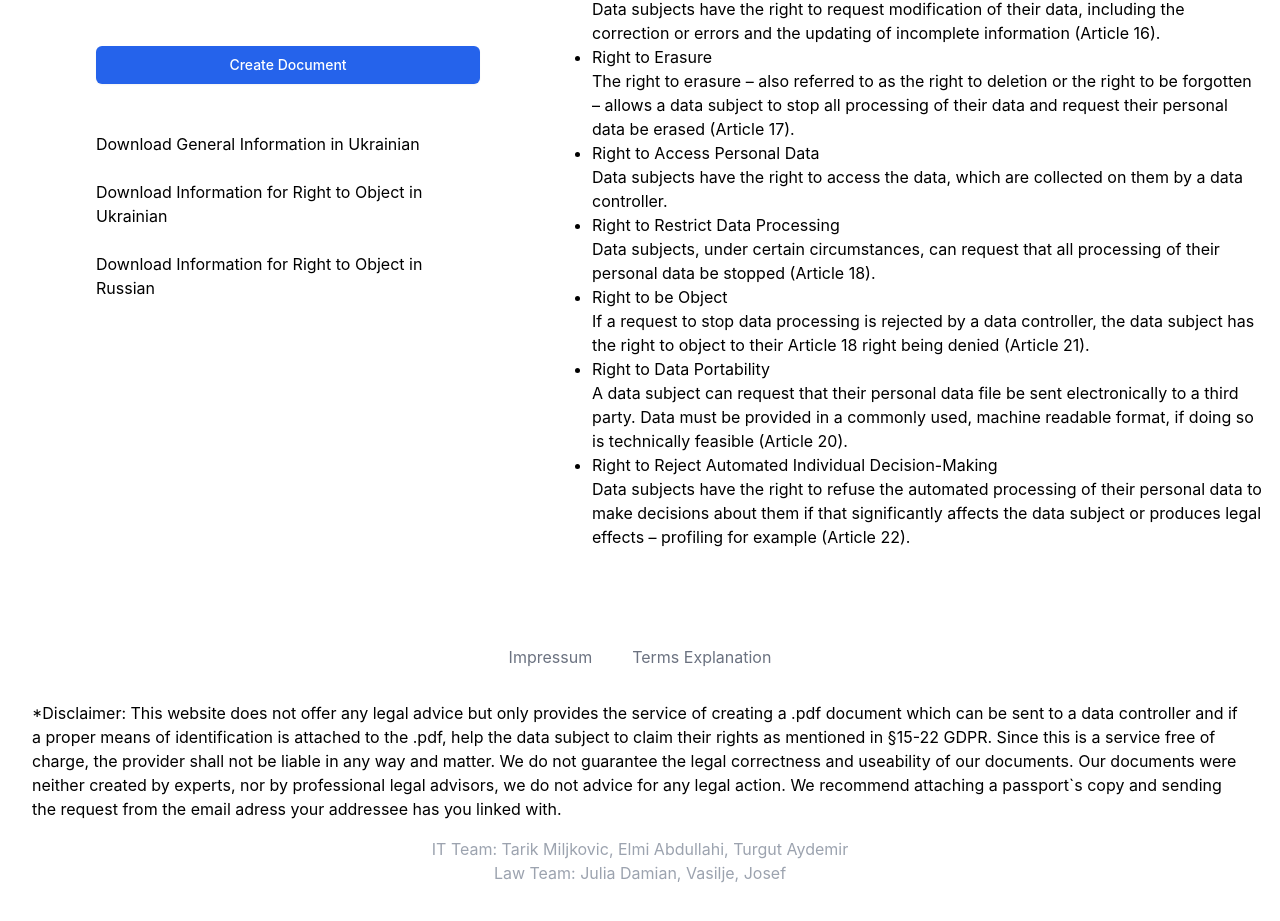
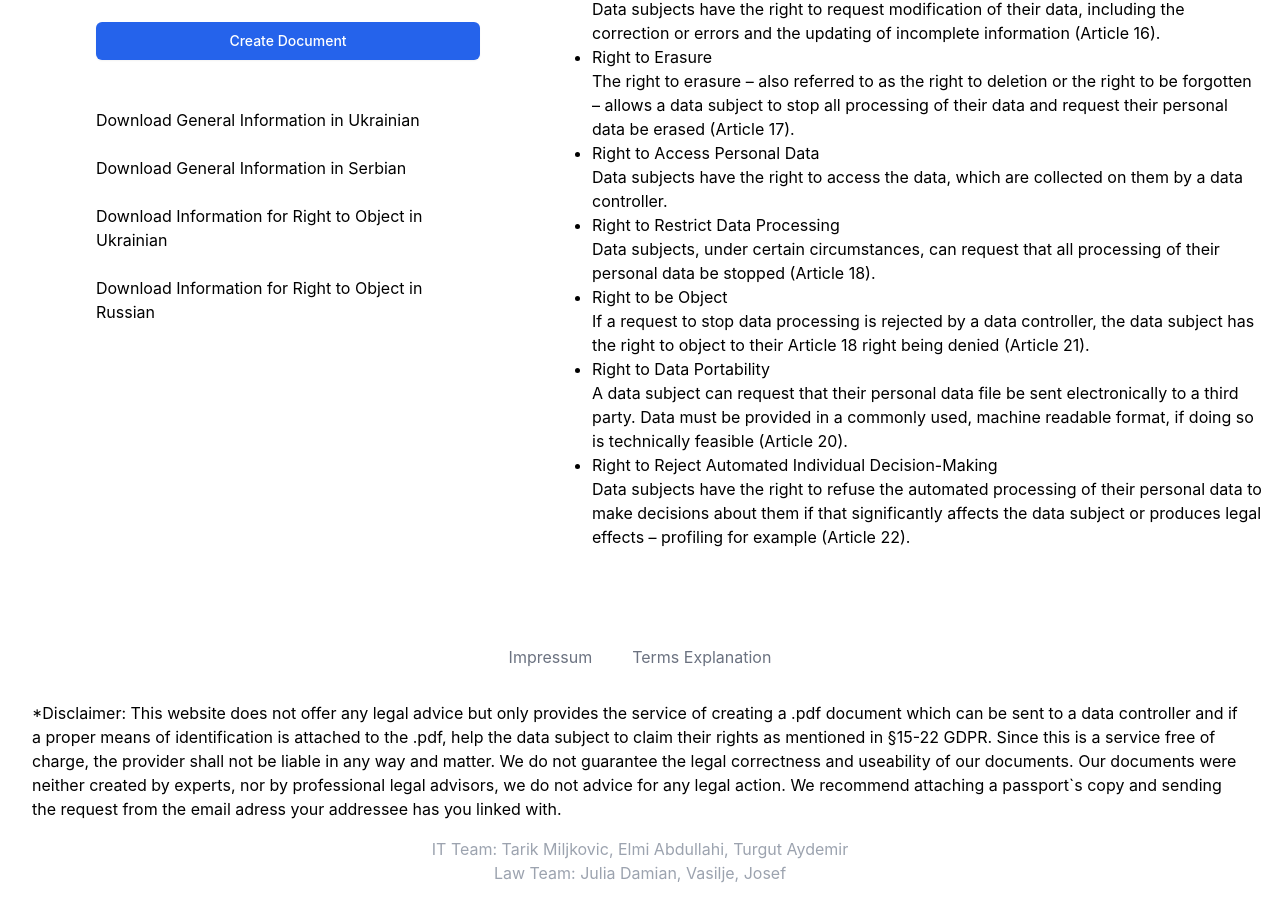
Before and after one commit to tarikmiljkovic/gdpr, a Next.js app: page / in a window 1280 px wide. Shown: the part 795-1716 px from the top of the page. Built offline with nearby package versions, Linux system fonts and the light colour scheme.

Commit message:
download link for general info in Serbian is added on main page, Turgut Aydemir.

```diff
--- a/pages/index.js
+++ b/pages/index.js
@@ -165,6 +165,7 @@ export default function Home() {
                 </form>
                 <br /><br />
                 <a href="/Info_Ukr.pdf" download>Download General Information in Ukrainian </a><br /><br />
+                <a href="/Info_Serbian.pdf" download>Download General Information in Serbian </a><br /><br />
                 <a href="/21Ukr.pdf" download>Download Information for Right to Object in Ukrainian </a><br /><br />
                 <a href="/21Rus.pdf" download>Download Information for Right to Object in Russian </a>
               </div>
```
Also changed, not shown: 1 other file (tests, documents, lock files or other folders).
